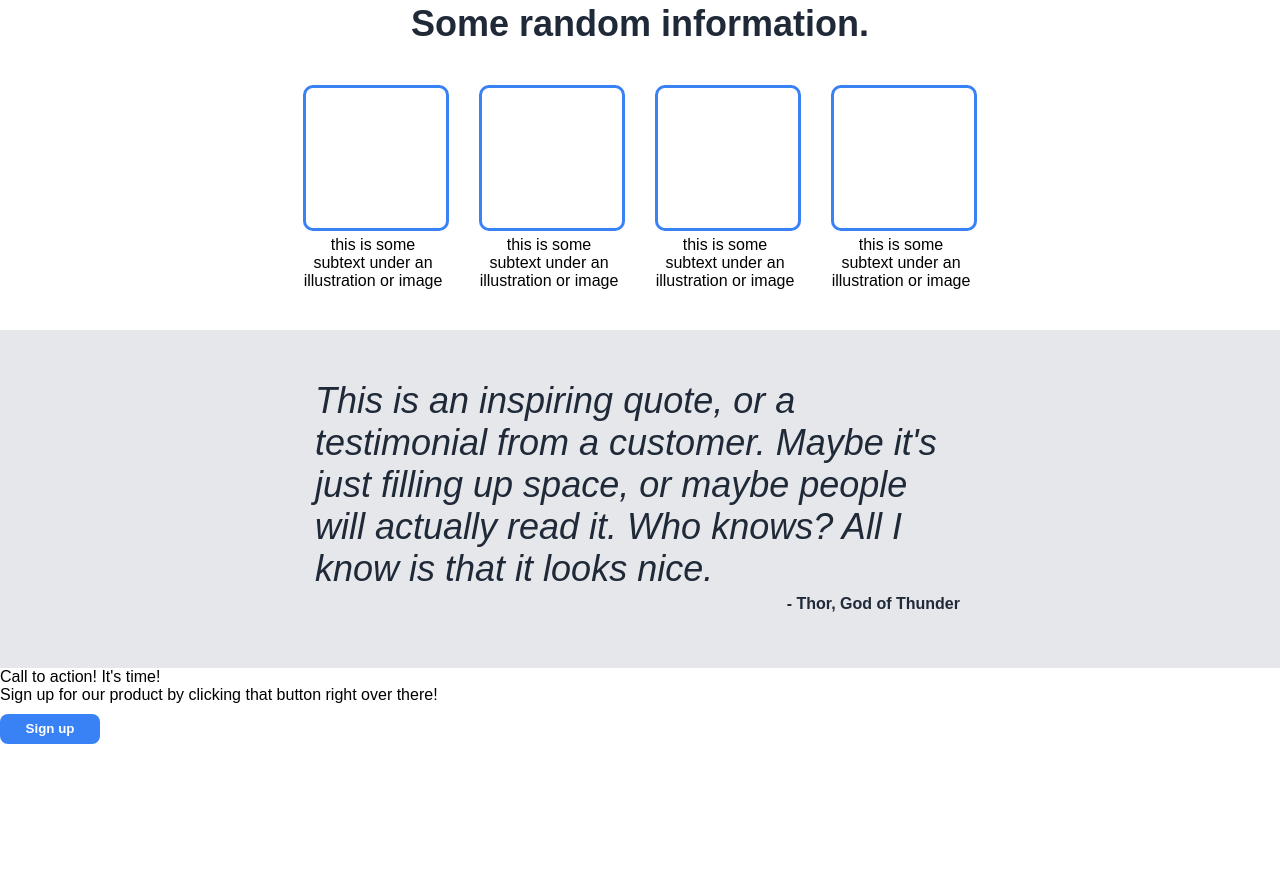
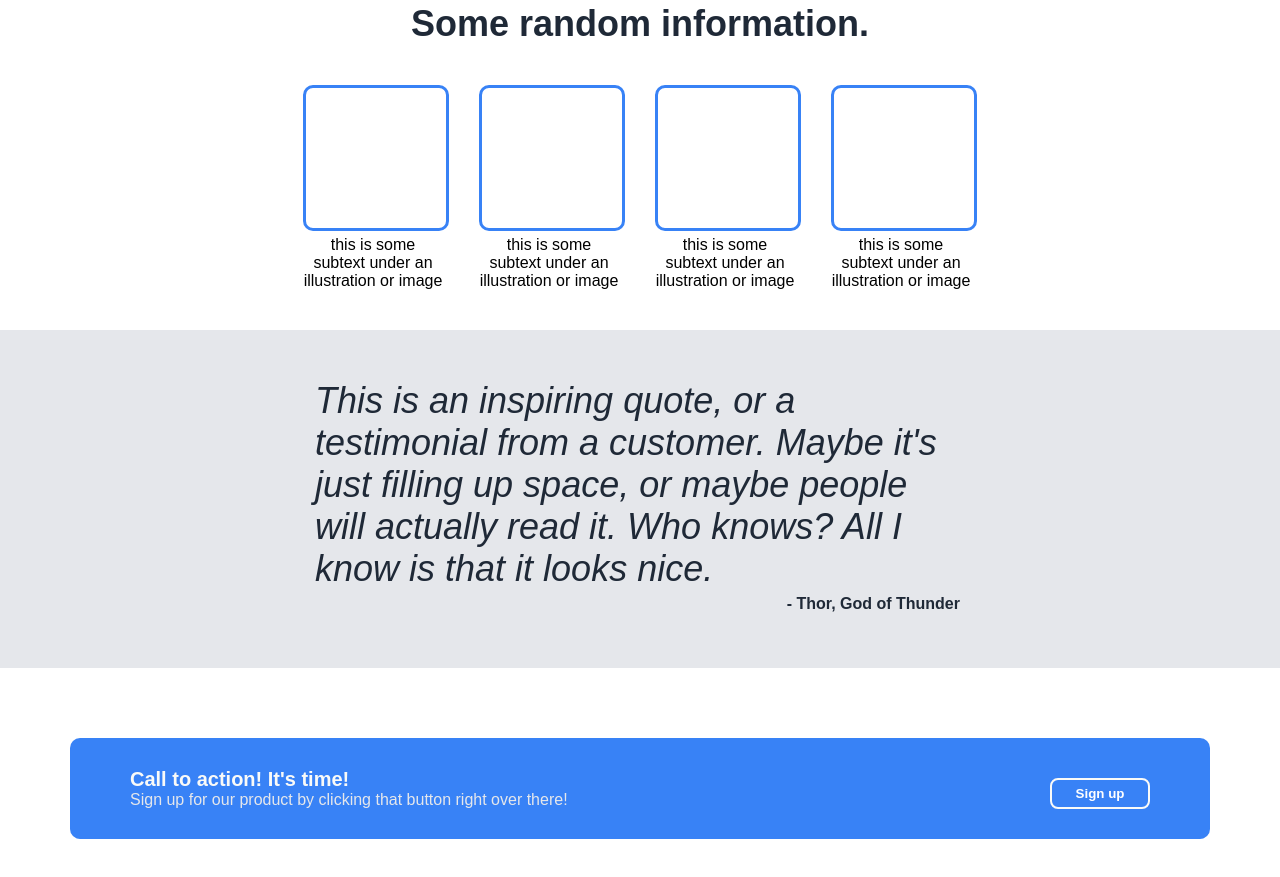
Before and after one commit to lucas-amberg/landing-page, a plain HTML site: page index.html in a window 1280 px wide. Shown: the part 433-1310 px from the top of the page. Before the commit the page ends 1177 px from the top, so only its background shows below. Drawn offline with Linux system fonts and the light colour scheme.

Commit message:
Update stylesheet

```diff
--- a/style.css
+++ b/style.css
@@ -159,3 +159,28 @@ li {
     font-style: normal;
     padding: 5px;
 }
+
+.call-container {
+    padding: 70px;
+}
+
+.call-background {
+    display: flex;
+    background-color: #3882F6;
+    padding: 30px 60px;
+    border-radius: 10px;
+}
+
+.call-header{
+    font-size: 20px;
+    font-weight: 700;
+    color: #F9FAF8;
+}
+
+.call-description {
+    color: #E5E7EB;
+}
+
+.call-background button {
+    border: solid #F9FAF8 2px;
+}
```
